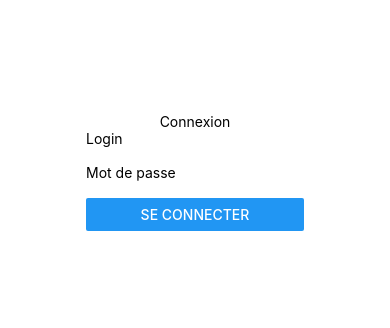
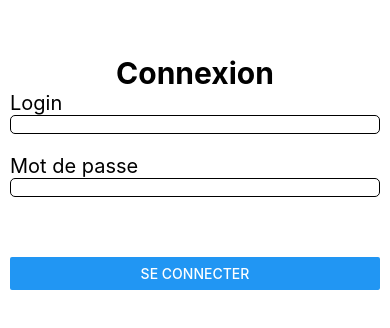
Before and after one commit to jlg-formation/frn-fev-23, a React Native app in the folder front/: screen / in a window 390 px wide. Shown: the part 250-578 px from the top of the page. Built offline with nearby package versions, Linux system fonts and the light colour scheme.

Commit message:
dev: added style on login screen

```diff
--- a/front/screens/LoginScreen.tsx
+++ b/front/screens/LoginScreen.tsx
@@ -7,14 +7,16 @@ export const LoginScreen = () => {
       <Text style={styles.h1}>Connexion</Text>
       <View style={styles.form}>
         <View style={styles.label}>
-          <Text>Login</Text>
-          <TextInput />
+          <Text style={styles.labelText}>Login</Text>
+          <TextInput style={styles.input} />
         </View>
         <View style={styles.label}>
-          <Text>Mot de passe</Text>
-          <TextInput />
+          <Text style={styles.labelText}>Mot de passe</Text>
+          <TextInput style={styles.input} />
         </View>
-        <Button title="Se connecter" />
+        <View style={styles.buttonContainer}>
+          <Button title="Se connecter" />
+        </View>
       </View>
     </View>
   );
@@ -26,8 +28,28 @@ const styles = StyleSheet.create({
     alignItems: 'center',
     backgroundColor: 'white',
     height: '100%',
+    width: '100%',
+    padding: 10,
   },
-  h1: {},
-  form: {},
+  h1: {
+    color: 'black',
+    fontSize: 30,
+    fontWeight: 'bold',
+  },
+  form: {
+    width: '100%',
+    gap: 20,
+  },
   label: {},
+  labelText: {
+    color: 'black',
+    fontSize: 20,
+  },
+  input: {
+    borderWidth: 1,
+    borderRadius: 5,
+  },
+  buttonContainer: {
+    marginTop: 40,
+  },
 });
```
